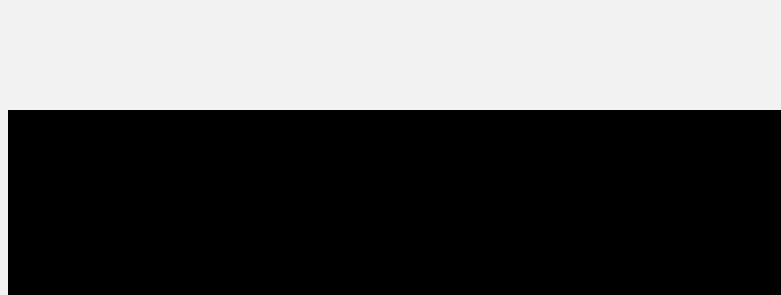
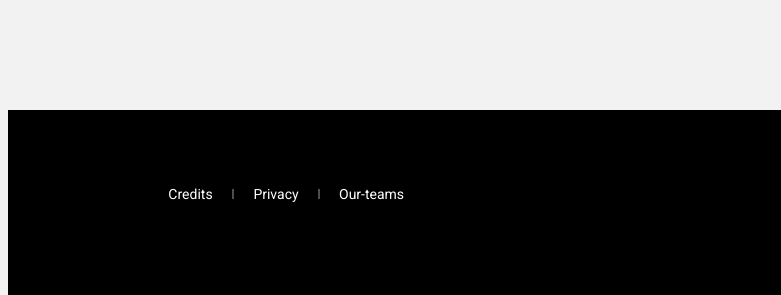
Before and after one commit to KoliverdovLS/webdev, a plain HTML site: page webdev/index.html in a window 1280 px wide. Shown: the part 3810-4105 px from the top of the page, 0-781 px from the left. Drawn offline with Linux system fonts and the light colour scheme.

Commit message:
feat: add navigation panel in footer

```diff
--- a/webdev/index.html
+++ b/webdev/index.html
@@ -120,11 +120,13 @@
         <footer>
             <div class="logo-in-footer"><img src="assets/logo.svg"> </div>
             <div class="by-tonyyem">by TonYem for RSS at 2020</div>
-            <div class="credits"></div>
-            <div class="separ"></div>
-            <div class="privacy"></div>
-            <div class="separ2"></div>
-            <div class="our-teams"></div>
+            <div class="footer-nav-block">
+                <div class="credits">Credits</div>
+                <div class="separ"></div>
+                <div class="privacy">Privacy</div>
+                <div class="separ2"></div>
+                <div class="our-teams"><nobr>Our-teams</nobr></div>
+            </div>
         </footer>
     </div>
 </body>
--- a/webdev/style.css
+++ b/webdev/style.css
@@ -1,3 +1,93 @@
+
+.our-teams {
+    position: absolute;
+    width: 65px;
+    height: 20px;
+    left: 171px;
+    top: 0px;
+
+    /* body-14-reg */
+
+    font-family: Roboto;
+    font-style: normal;
+    font-weight: normal;
+    font-size: 14px;
+    line-height: 20px;
+    /* identical to box height, or 20px */
+
+
+    color: #FFFFFF;
+}
+
+.separ2 {
+    position: absolute;
+    width: 8px;
+    height: 0px;
+    left: 146px;
+    top: 9px;
+
+    border: 1px solid #4E4E4E;
+    transform: rotate(-90deg);
+}
+
+.privacy {
+    position: absolute;
+    width: 46px;
+    height: 20px;
+    left: 85px;
+    top: 0px;
+
+    /* body-14-reg */
+
+    font-family: Roboto;
+    font-style: normal;
+    font-weight: normal;
+    font-size: 14px;
+    line-height: 20px;
+    /* identical to box height, or 20px */
+
+
+    color: #FFFFFF;
+}
+
+.separ {
+    position: absolute;
+    width: 8px;
+    height: 0px;
+    left: 60px;
+    top: 9px;
+
+    border: 1px solid #4E4E4E;
+    transform: rotate(-90deg);
+}
+
+.credits {
+    position: absolute;
+    width: 45px;
+    height: 20px;
+    left: 0px;
+    top: 0px;
+
+    /* body-14-reg */
+
+    font-family: Roboto;
+    font-style: normal;
+    font-weight: normal;
+    font-size: 14px;
+    line-height: 20px;
+    /* identical to box height, or 20px */
+
+
+    color: #FFFFFF;
+}
+
+.footer-nav-block {
+    position: absolute;
+    width: 236px;
+    height: 20px;
+    left: 160px;
+    top: 74px;
+}
 
 .by-tonyyem {
     position: absolute;
```
